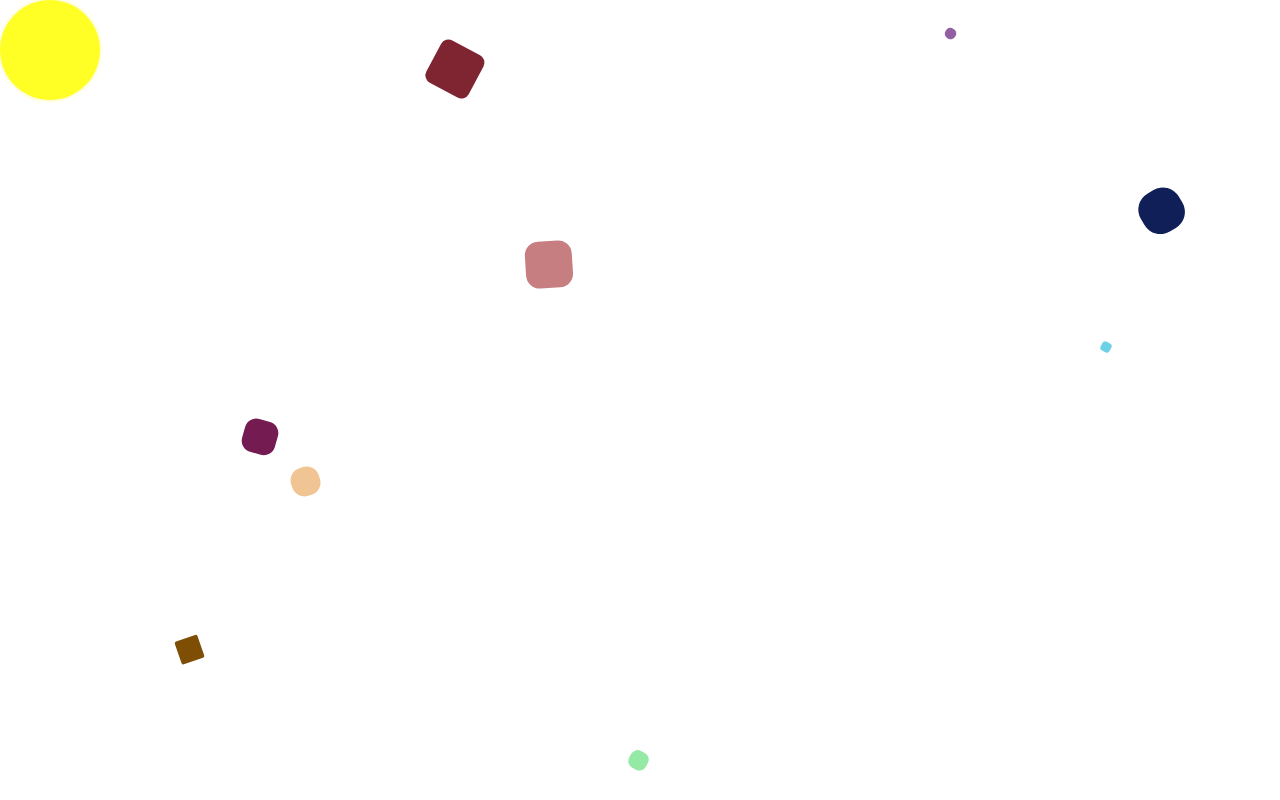
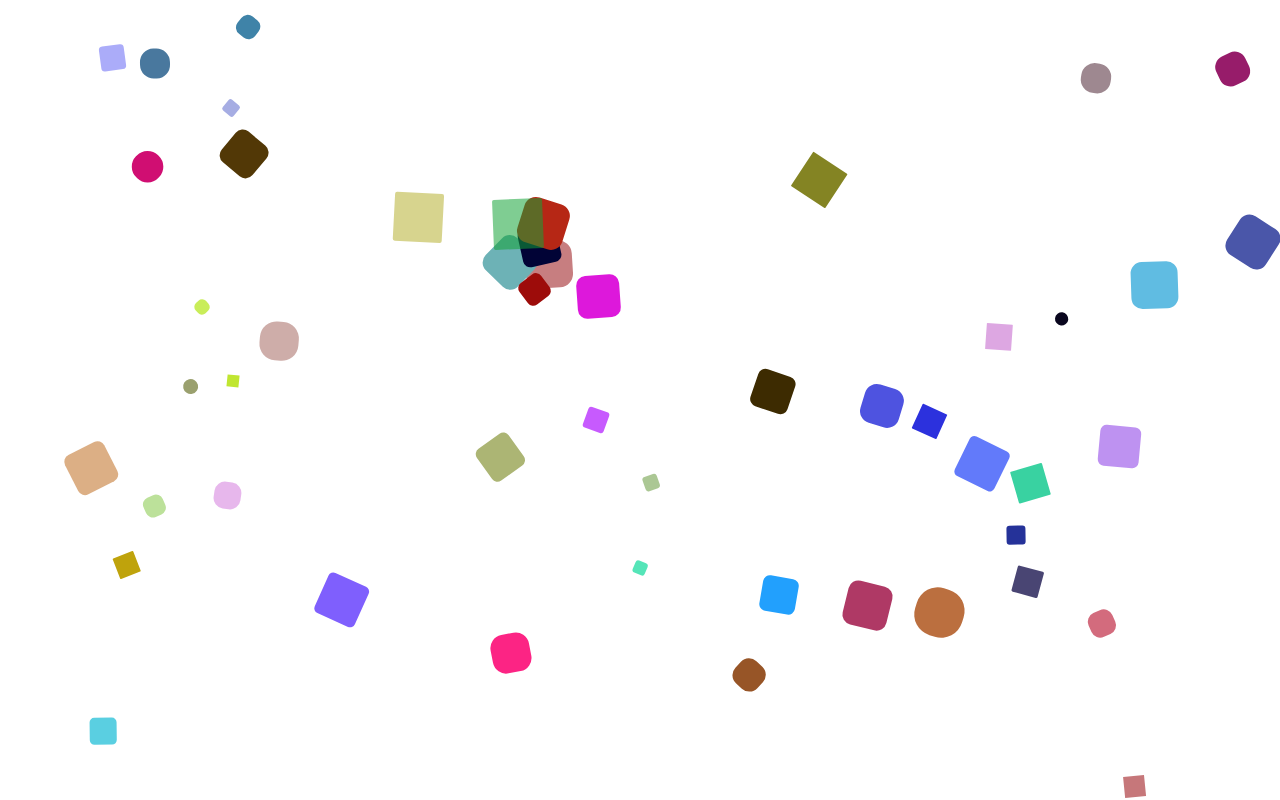
Before and after one commit to IJSE-Direct-Entry-Program-13/web-api, a plain HTML site: page dom-api/07-last-project/02-particle-collision/index.html in a window 1280 px wide. Drawn offline with Linux system fonts and the light colour scheme.

Commit message:
Finish the particles project

```diff
--- a/dom-api/07-last-project/02-particle-collision/index.html
+++ b/dom-api/07-last-project/02-particle-collision/index.html
@@ -23,26 +23,27 @@
 
         body {
             overflow: hidden;
+            cursor: none;
         }
 
         .cursor {
             width: 100px;
             height: 100px;
-            background-color: rgba(255, 255, 0, 0.85);
+            background-color: rgba(42, 130, 204, 0.8);
             border-radius: 50%;
             position: absolute;
-            opacity: 1;
+            opacity: 0;
             transition: opacity 500ms, orange 500ms;
             animation: cursor 500ms infinite;
         }
 
         @keyframes cursor {
             from {
-                box-shadow: 0 0 4px 0 rgba(255, 242, 0, 0.4);
+                box-shadow: 0 0 4px 0 rgba(0, 255, 232, 0.4);
             }
 
             to {
-                box-shadow: 0 0 4px 8px rgba(255, 242, 0, 0.4);
+                box-shadow: 0 0 4px 8px rgba(0, 255, 232, 0.4);
             }
         }
     </style>
--- a/dom-api/07-last-project/02-particle-collision/js/main.js
+++ b/dom-api/07-last-project/02-particle-collision/js/main.js
@@ -1,6 +1,6 @@
 const particles = [];
 
-for (let i = 0; i < 10; i++) {
+for (let i = 0; i < 50; i++) {
     const particle = document.createElement('div');
     const size = 10 + (Math.random() * 40);
     const x = Math.random() * (innerWidth - size);
@@ -19,7 +19,7 @@ for (let i = 0; i < 10; i++) {
     const r = Math.random() * 256;
     const g = Math.random() * 256;
     const b = Math.random() * 256;
-    particle.style.backgroundColor = `rgb(${r},${g},${b})`;
+    particle.style.backgroundColor = `rgba(${r},${g},${b}, ${0.5 + Math.random()})`;
 
     document.body.append(particle);
     particles.push({
@@ -35,6 +35,10 @@ setInterval(() => {
         const {dx, dy, size, particle} = p;
         particle.style.left = `${particle.offsetLeft + dx}px`;
         particle.style.top = `${particle.offsetTop + dy}px`;
+
+        if ((particle.offsetTop + size) >= innerHeight || (particle.offsetTop) <= 0) p.dy = -dy;
+        if ((particle.offsetLeft + size) >= innerWidth || (particle.offsetLeft) <= 0) p.dx = -dx;
+        if (cursorElm.style.opacity === '0') continue;
 
         const r1 = size / 2;
         const r2 = cursorElm.offsetWidth / 2;
@@ -57,9 +61,6 @@ setInterval(() => {
             particle.style.left = `${particle.offsetLeft + (r1 + r2 - distance) * (p.dx < 0 ? -1 : 1)}px`;
             particle.style.top = `${particle.offsetTop + (r1 + r2 - distance) * (p.dy < 0 ? -1 : 1)}px`;
         }
-
-        if ((particle.offsetTop + size) >= innerHeight || (particle.offsetTop) <= 0) p.dy = -dy;
-        if ((particle.offsetLeft + size) >= innerWidth || (particle.offsetLeft) <= 0) p.dx = -dx;
     }
 }, 50);
 
@@ -67,12 +68,18 @@ const cursorElm = document.createElement('div');
 cursorElm.classList.add('cursor');
 document.body.append(cursorElm);
 
+let tmrId;
+
 addEventListener('mousemove', (e) => {
+    if (tmrId) clearTimeout(tmrId);
     cursorElm.style.opacity = '1';
     cursorElm.style.left = `${e.clientX - cursorElm.offsetWidth / 2}px`;
     cursorElm.style.top = `${e.clientY - cursorElm.offsetHeight / 2}px`;
+    tmrId = setTimeout(()=>{
+        cursorElm.style.opacity = 0;
+    }, 5000);
 });
 
 addEventListener('mouseout', () => {
-    // cursorElm.style.opacity = '0';
+    cursorElm.style.opacity = '0';
 });
```
